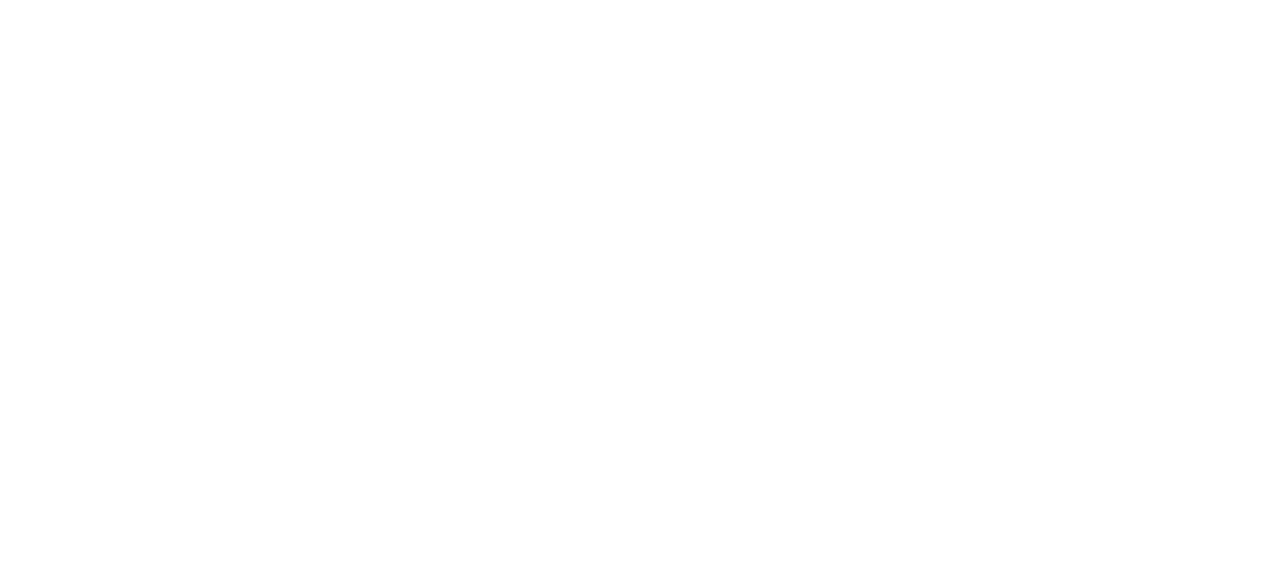
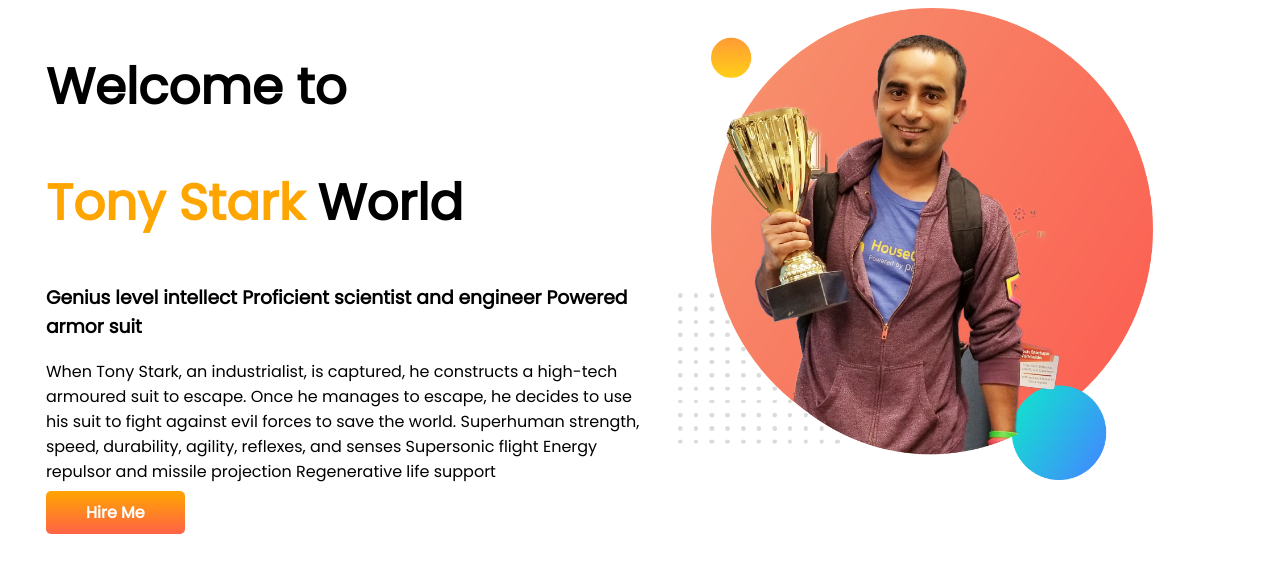
Before and after one commit to aktarulrahul/ph-developer-portfolio, a plain HTML site: page index.html in a window 1280 px wide. Drawn offline with Linux system fonts and the light colour scheme.

Commit message:
done with header section

```diff
--- a/index.html
+++ b/index.html
@@ -5,7 +5,41 @@
     <meta http-equiv="X-UA-Compatible" content="IE=edge" />
     <meta name="viewport" content="width=device-width, initial-scale=1.0" />
     <title>PH Developer Portfolio</title>
+    <link rel="preconnect" href="https://fonts.googleapis.com" />
+    <link rel="preconnect" href="https://fonts.gstatic.com" crossorigin />
+    <link
+      href="https://fonts.googleapis.com/css2?family=Poppins&display=swap"
+      rel="stylesheet"
+    />
     <link rel="stylesheet" href="style.css" />
   </head>
-  <body></body>
+  <body>
+    <section>
+      <div class="half-width">
+        <h1>Welcome to</h1>
+        <h1><span class="orange-color">Tony Stark</span> World</h1>
+        <h3>
+          Genius level intellect Proficient scientist and engineer Powered armor
+          suit
+        </h3>
+        <p>
+          When Tony Stark, an industrialist, is captured, he constructs a
+          high-tech armoured suit to escape. Once he manages to escape, he
+          decides to use his suit to fight against evil forces to save the
+          world. Superhuman strength, speed, durability, agility, reflexes, and
+          senses Supersonic flight Energy repulsor and missile projection
+          Regenerative life support
+        </p>
+        <a
+          class="link-button"
+          target="_blank"
+          href="https://www.linkedin.com/in/md-aktarul-islam/"
+          >Hire Me</a
+        >
+      </div>
+      <div class="half-width">
+        <img src="images/jhankar.png" alt="" />
+      </div>
+    </section>
+  </body>
 </html>
--- a/style.css
+++ b/style.css
@@ -0,0 +1,29 @@
+body {
+  font-family: "Poppins", sans-serif;
+}
+h1 {
+  font-size: 50px;
+}
+.orange-color {
+  color: orange;
+}
+section {
+  display: flex;
+}
+
+.half-width {
+  width: 50%;
+  padding-left: 3%;
+}
+.half-width img {
+  width: 80%;
+}
+
+.link-button {
+  text-decoration: none;
+  background-image: linear-gradient(orange, tomato);
+  color: white;
+  font-weight: bold;
+  padding: 10px 40px;
+  border-radius: 5px;
+}
```
Also changed, not shown: images/dream-bg.png (added), images/exp-bg.png (added), images/jhankar.png (added), images/jhankar2.png (added), images/my-bg.png (added), images/my-bg2.png (added), images/top-banner.png (added), showoff/IMG_0685-removebg-preview.png (added), showoff/IMG_1877-removebg-preview.png (added), showoff/_MGL4160-removebg-preview.png (added), showoff/dp-removebg-preview.png (added).
